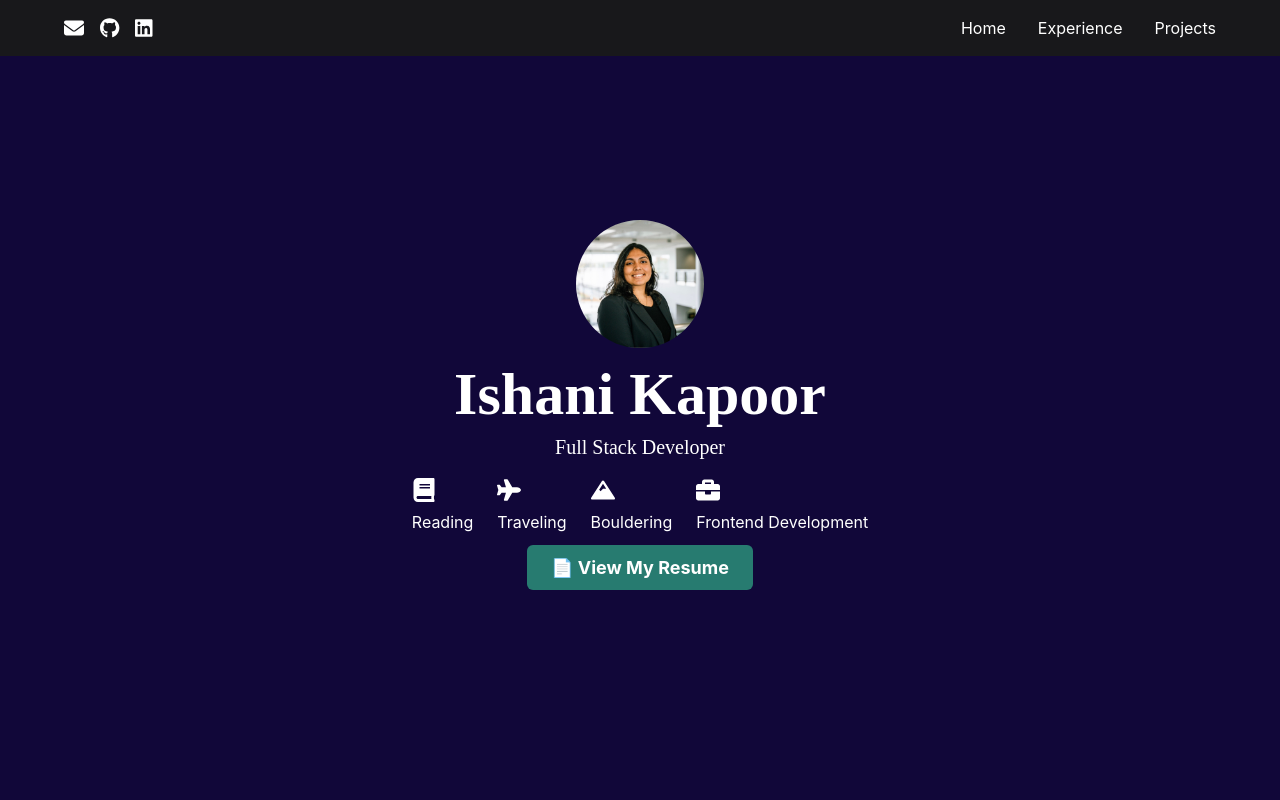
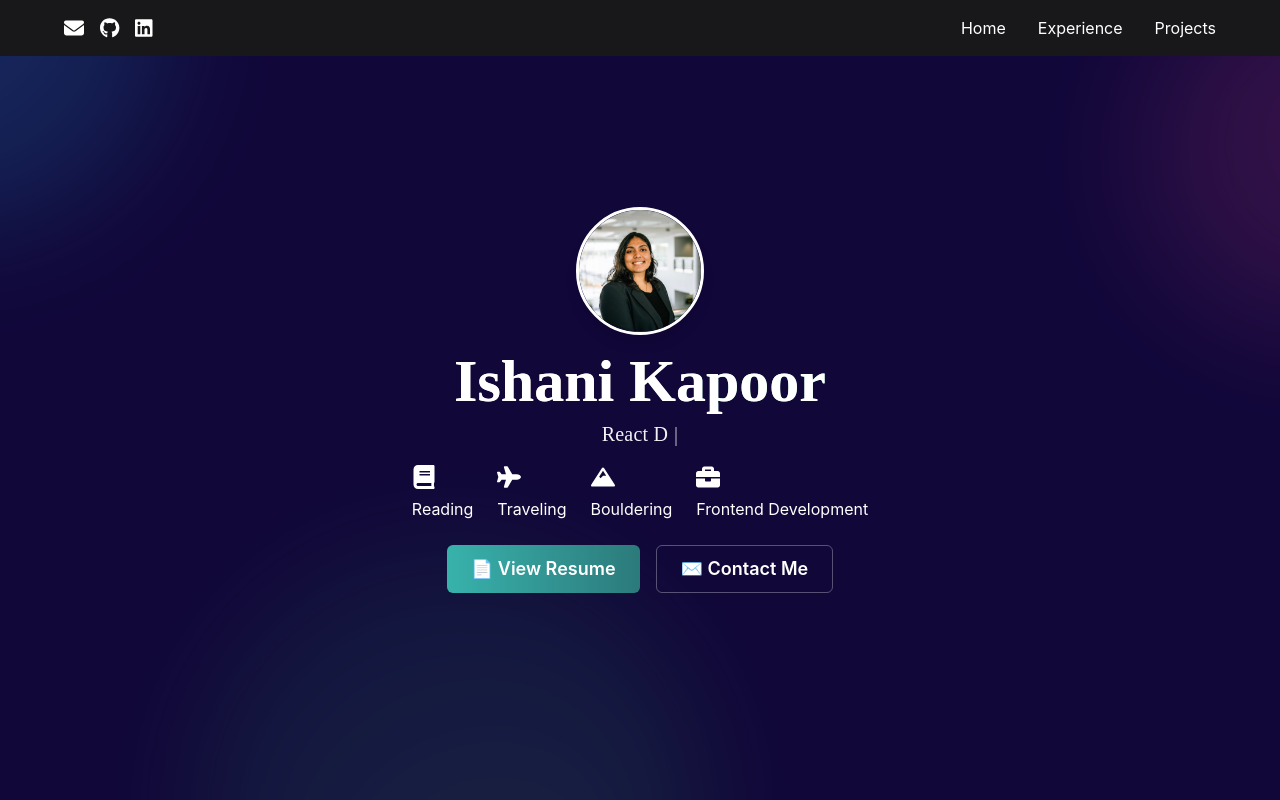
Before and after one commit to ishaniKapoor/portfolio, a React (Create React App) app: page / in a window 1280 px wide. Shown: the top 800 px of the page. Built offline with nearby package versions, Linux system fonts and the light colour scheme.

Commit message:
seeing how some superficial changes looks

```diff
--- /dev/null
+++ b/src/components/LandingSection.css
@@ -0,0 +1,111 @@
+/* Decorative animated background blobs and hero styles for LandingSection */
+#landing-section {
+  position: relative;
+  overflow: hidden;
+}
+
+.landing-blobs {
+  position: absolute;
+  inset: -10% -10% -10% -10%;
+  pointer-events: none;
+  z-index: 0;
+}
+
+.blob {
+  position: absolute;
+  border-radius: 50%;
+  filter: blur(60px);
+  opacity: 0.65;
+  transform: translate3d(0,0,0);
+}
+
+.blob-1 {
+  width: 420px;
+  height: 420px;
+  left: -8%;
+  top: -10%;
+  background: radial-gradient(circle at 30% 30%, rgba(56, 189, 248, 0.35), rgba(14, 165, 233, 0.15));
+  animation: float1 8s ease-in-out infinite;
+}
+
+.blob-2 {
+  width: 360px;
+  height: 360px;
+  right: -6%;
+  top: 4%;
+  background: radial-gradient(circle at 70% 40%, rgba(236, 72, 153, 0.28), rgba(236, 72, 153, 0.12));
+  animation: float2 10s ease-in-out infinite;
+}
+
+.blob-3 {
+  width: 520px;
+  height: 520px;
+  left: 20%;
+  bottom: -20%;
+  background: radial-gradient(circle at 60% 70%, rgba(74, 222, 128, 0.2), rgba(16, 185, 129, 0.08));
+  animation: float3 12s ease-in-out infinite;
+}
+
+@keyframes float1 {
+  0% { transform: translateY(0) translateX(0) rotate(0deg); }
+  50% { transform: translateY(-18px) translateX(6px) rotate(4deg); }
+  100% { transform: translateY(0) translateX(0) rotate(0deg); }
+}
+
+@keyframes float2 {
+  0% { transform: translateY(0) translateX(0) rotate(0deg); }
+  50% { transform: translateY(20px) translateX(-10px) rotate(-3deg); }
+  100% { transform: translateY(0) translateX(0) rotate(0deg); }
+}
+
+@keyframes float3 {
+  0% { transform: translateY(0) translateX(0) rotate(0deg); }
+  50% { transform: translateY(-10px) translateX(10px) rotate(2deg); }
+  100% { transform: translateY(0) translateX(0) rotate(0deg); }
+}
+
+/* Ensure content sits above blobs */
+#landing-section .chakra-container {
+  position: relative;
+  z-index: 1;
+}
+
+.name-gradient {
+  background: linear-gradient(90deg, #fff 0%, #ffd6e0 30%, #a7f3d0 70%);
+  -webkit-background-clip: text;
+  background-clip: text;
+  color: transparent;
+}
+
+.typing-line {
+  letter-spacing: 0.2px;
+  opacity: 0.95;
+}
+
+.typing-cursor {
+  display: inline-block;
+  margin-left: 6px;
+  color: #ffffffcc;
+  animation: blink 1s steps(2, start) infinite;
+}
+
+@keyframes blink {
+  0% { opacity: 1; }
+  50% { opacity: 0; }
+  100% { opacity: 1; }
+}
+
+.landing-avatar {
+  border: 3px solid rgba(255,255,255,0.06);
+}
+
+/* Respect reduced motion preferences */
+@media (prefers-reduced-motion: reduce) {
+  .blob {
+    animation: none !important;
+  }
+  .typing-cursor {
+    animation: none !important;
+    opacity: 0.8;
+  }
+}
--- a/src/components/LandingSection.js
+++ b/src/components/LandingSection.js
@@ -1,14 +1,15 @@
 // "linear-gradient(135deg,rgb(17, 7, 57) 100%,rgb(16, 32, 54) 0%)"
 
-import React from "react";
-import { Avatar, Heading, Text, Link, Box, Container, HStack } from "@chakra-ui/react";
-import { motion } from "framer-motion";
+import React, { useEffect, useState } from "react";
+import { Avatar, Heading, Text, Link, Box, Container, HStack, Button } from "@chakra-ui/react";
+import { motion, useReducedMotion } from "framer-motion";
+import "./LandingSection.css";
 import { FaBook, FaPlane, FaBriefcase, FaMountain } from "react-icons/fa";
 import myPdf from "./../images/IshaniKapoorResume.pdf";
 import FullScreenSection from "./FullScreenSection";
 
 const name = "Ishani Kapoor";
-const title = "Full Stack Developer";
+const roles = ["Full Stack Developer", "React Developer", "UI/UX Enthusiast"];
 
 const MotionIcon = motion(Box);
 
@@ -16,7 +17,46 @@ const iconVariants = {
   hover: { scale: 1.2, rotate: 5, transition: { duration: 0.3 } },
 };
 
-const LandingSection = () => (
+const LandingSection = () => {
+  const shouldReduceMotion = useReducedMotion();
+  const [displayText, setDisplayText] = useState(roles[0]);
+  useEffect(() => {
+    if (shouldReduceMotion) {
+      setDisplayText(roles[0]);
+      return;
+    }
+
+    let roleIndex = 0;
+    let charIndex = 0;
+    let deleting = false;
+    let timeout;
+
+    const tick = () => {
+      const current = roles[roleIndex];
+      if (!deleting) {
+        charIndex += 1;
+        setDisplayText(current.slice(0, charIndex));
+        if (charIndex === current.length) {
+          deleting = true;
+          timeout = setTimeout(tick, 1200);
+          return;
+        }
+      } else {
+        charIndex -= 1;
+        setDisplayText(current.slice(0, charIndex));
+        if (charIndex === 0) {
+          deleting = false;
+          roleIndex = (roleIndex + 1) % roles.length;
+        }
+      }
+      timeout = setTimeout(tick, deleting ? 60 : 120);
+    };
+
+    timeout = setTimeout(tick, 500);
+    return () => clearTimeout(timeout);
+  }, [shouldReduceMotion]);
+
+  return (
     <FullScreenSection
     justifyContent="center"
     alignItems="center"
@@ -28,24 +68,36 @@ const LandingSection = () => (
     px={{ base: 4, md: 8, lg: 16 }}
     id="landing-section"
   >
+    {/* decorative animated blobs behind content */}
+    <div className="landing-blobs" aria-hidden="true">
+      <div className="blob blob-1" />
+      <div className="blob blob-2" />
+      <div className="blob blob-3" />
+    </div>
     <Container maxW="container.md" centerContent>
       <motion.div
-        initial={{ opacity: 0, scale: 0.9 }}
-        animate={{ opacity: 1, scale: 1 }}
-        transition={{ duration: 1 }}
+        initial={shouldReduceMotion ? {} : { opacity: 0, scale: 0.9 }}
+        animate={shouldReduceMotion ? {} : { opacity: 1, scale: 1 }}
+        transition={{ duration: 0.9 }}
       >
+        <motion.div whileHover={{ rotate: -6, scale: 1.03 }} style={{ display: "inline-block" }}>
           <Avatar
             name="Ishani Kapoor"
             src={require("./../images/profile-pic.jpg")}
             size={{ base: "xl", md: "2xl" }}
             mb={4}
+            boxShadow="lg"
+            borderRadius="full"
+            alt="Ishani Kapoor profile"
+            className="landing-avatar"
           />
+        </motion.div>
       </motion.div>
 
       <motion.div
-        initial={{ opacity: 0, y: -10 }}
-        animate={{ opacity: 1, y: 0 }}
-        transition={{ duration: 1, delay: 0.3 }}
+        initial={shouldReduceMotion ? {} : { opacity: 0, y: -10 }}
+        animate={shouldReduceMotion ? {} : { opacity: 1, y: 0 }}
+        transition={{ duration: 0.9, delay: 0.2 }}
       >
         <Heading
           as="h1"
@@ -53,18 +105,20 @@ const LandingSection = () => (
           color="white"
           fontFamily="serif"
           mb={2}
+          className="name-gradient"
         >
           {name}
         </Heading>
-        <Text fontSize={{ base: "lg", md: "xl" }} color="white" fontFamily="serif">
-          {title}
+        <Text fontSize={{ base: "lg", md: "xl" }} color="white" fontFamily="serif" className="typing-line">
+          {displayText}
+          <span className="typing-cursor" aria-hidden="true">|</span>
         </Text>
       </motion.div>
 
       <motion.div
-        initial={{ opacity: 0, y: 10 }}
-        animate={{ opacity: 1, y: 0 }}
-        transition={{ duration: 1, delay: 0.6 }}
+        initial={shouldReduceMotion ? {} : { opacity: 0, y: 10 }}
+        animate={shouldReduceMotion ? {} : { opacity: 1, y: 0 }}
+        transition={{ duration: 0.9, delay: 0.45 }}
       >
         <HStack spacing={6} mt={4} color="white">
           <Box>
@@ -98,29 +152,40 @@ const LandingSection = () => (
       </motion.div>
 
       <motion.div
-        initial={{ opacity: 0, y: 20 }}
-        animate={{ opacity: 1, y: 0 }}
-        transition={{ duration: 1, delay: 0.9 }}
+        initial={shouldReduceMotion ? {} : { opacity: 0, y: 20 }}
+        animate={shouldReduceMotion ? {} : { opacity: 1, y: 0 }}
+        transition={{ duration: 0.9, delay: 0.7 }}
       >
-        <Box mt={5}>
-          <Link
+        <Box mt={6} display="flex" gap={4} justifyContent="center">
+          <Button
+            as="a"
             href={myPdf}
-            isExternal
-            fontSize={{ base: "md", md: "lg" }}
-            fontWeight="bold"
+            target="_blank"
+            rel="noopener noreferrer"
+            size="lg"
+            colorScheme="teal"
+            bgGradient="linear(to-r, teal.400, teal.600)"
+            _hover={{ transform: "translateY(-3px)", boxShadow: "lg" }}
+          >
+            📄 View Resume
+          </Button>
+
+          <Button
+            as="a"
+            href="#contact"
+            size="lg"
+            variant="outline"
             color="white"
-            bg="linear-gradient(135deg,rgb(39, 123, 112) 100%,rgb(50, 124, 96) 0%)"
-            px={6}
-            py={3}
-            borderRadius="md"
-            _hover={{ bg: "linear-gradient(135deg,rgb(44, 130, 118) 100%,rgb(50, 124, 96) 0%)", textDecoration: "none" }}
+            borderColor="rgba(255,255,255,0.3)"
+            _hover={{ bg: "rgba(255,255,255,0.04)" }}
           >
-            📄 View My Resume
-          </Link>
+            ✉️ Contact Me
+          </Button>
         </Box>
       </motion.div>
     </Container>
     </FullScreenSection>
   );
+};
 
 export default LandingSection;
```
Lines whose indentation alone changed are shown as unchanged.
